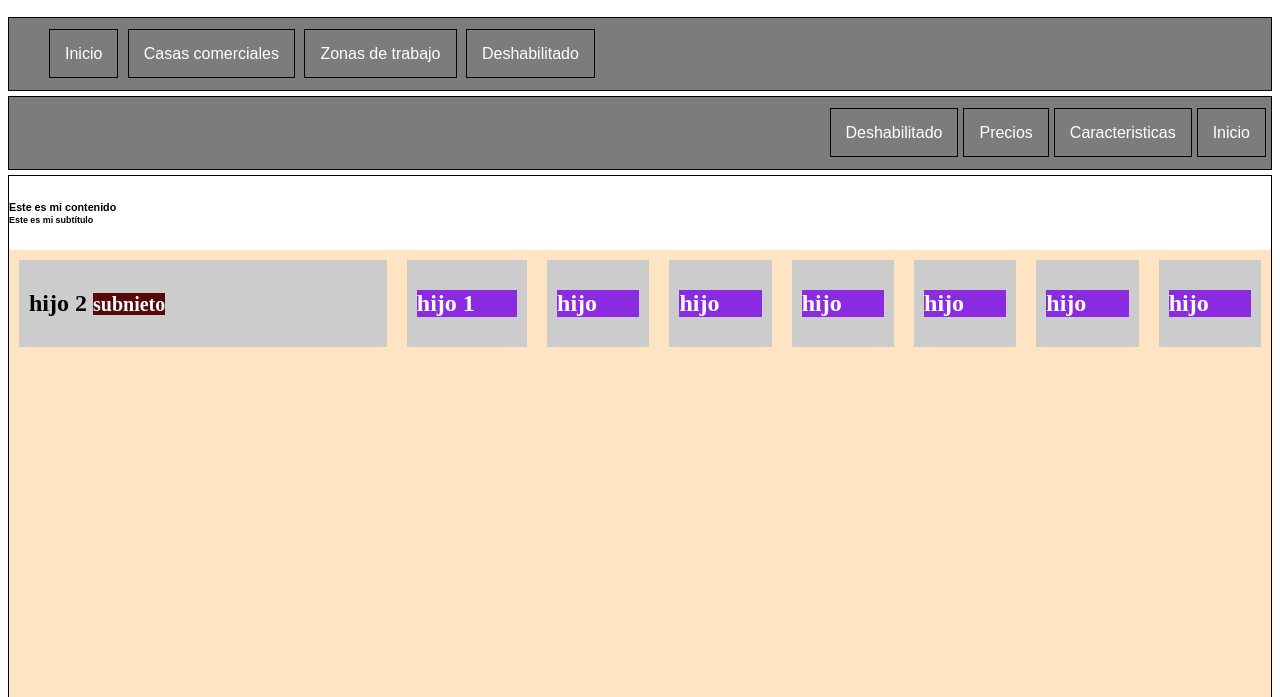
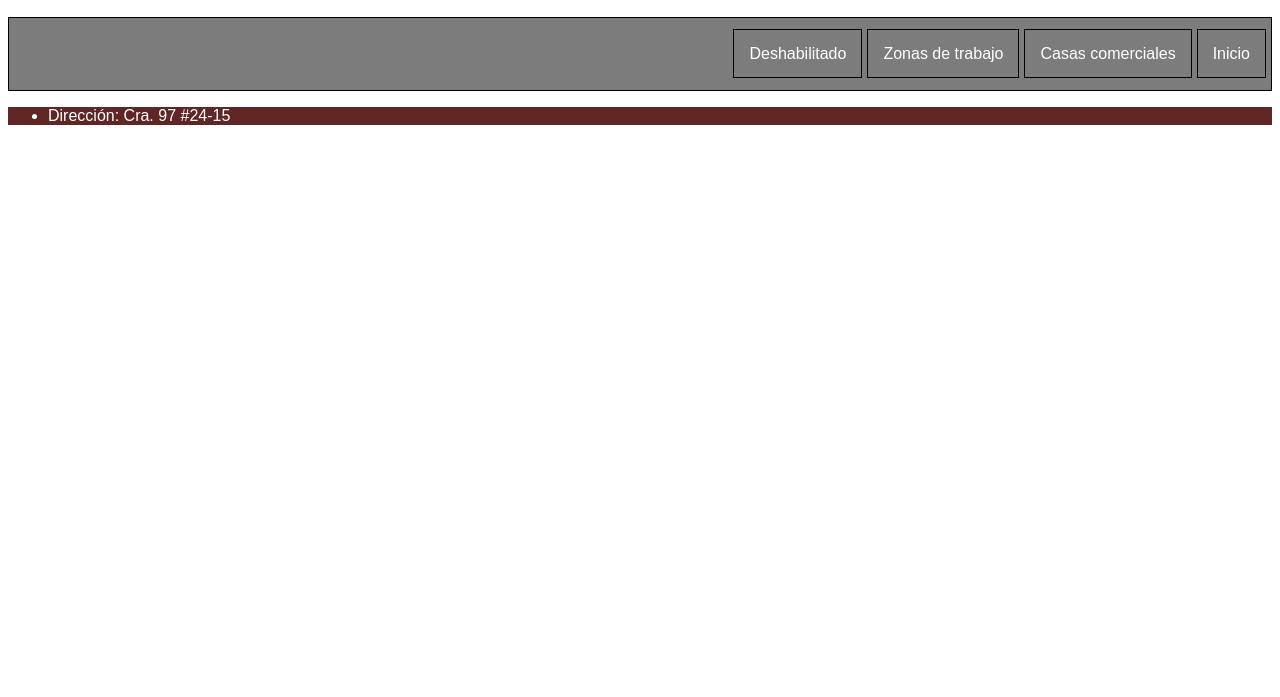
Before and after one commit to Mercerkratos/readme, a plain HTML site: page index.html in a window 1280 px wide. Shown: the part 103-800 px from the top of the page. Drawn offline with Linux system fonts and the light colour scheme.

Commit message:
Agrego info footer

```diff
--- a/index.html
+++ b/index.html
@@ -20,7 +20,9 @@
 
     <!-- inicia el menú -->
     <section id="menu" class ="menu">
-        <nav class="nav-block">
+
+        <nav class="nav-flex">
+
                 <ul class ="nav">
                     <li>
                         <a href="http://">Inicio</a>
@@ -37,70 +39,26 @@
                 </ul>
         </nav>
 
-        <nav class="nav-flex">
-
-                <ul class ="nav">
-                    <li>
-                        <a href="http://">Inicio</a>
-                    </li>
-                    <li>
-                        <a href="http://">Caracteristicas</a>
-                    </li>
-                    <li>
-                        <a href="http://">Precios</a>
-                    </li>
-                    <li>
-                        <a href="http://">Deshabilitado</a>
-                    </li>
-                </ul>
-        </nav>
-
     </section>
     <!-- fin menú -->
 
     <!-- inicia el contenido -->
-    <section id="contenido" class ="contenido">
-        <h6>
-            Este es mi contenido<br>
-            <small>Este es mi subtítulo</small>
-        </h6>
-        <div class="container">
-            <div class="hijos">
-                <h1 class="nieto">hijo 1</h1>
-            </div>
-            <div class="hijos2">
-                <h1 class="nieto">
-                    hijo 2
-                    <small class="vis-nieto">subnieto</small>
-                </h1>
-            </div>
-            <div class="hijos">
-                <h1>hijo</h1>
-            </div>
-            <div class="hijos">
-                <h1>hijo</h1>
-            </div>
-            <div class="hijos">
-                <h1>hijo</h1>
-            </div>
-            <div class="hijos">
-                <h1>hijo</h1>
-            </div>
-            <div class="hijos">
-                <h1>hijo</h1>
-            </div>
-            <div class="hijos">
-                <h1>hijo</h1>
-            </div>
-        </div>
+   <section class ="contenido-p">
 
-    </section>
+   </section>
+
     <!-- fin contenido -->
 
     <!-- inicia el footer -->
     <section id="footer1" >
         <footer class ="vinotinto">
-            <label for=""> mi footer</label>
+            <ul>
+                <li>
+                    <span for="">Dirección</span>: Cra. 97 #24-15
+
+                </li>
+            </ul>
+
         </footer>
     </section>
     <!-- fin footer -->
```
